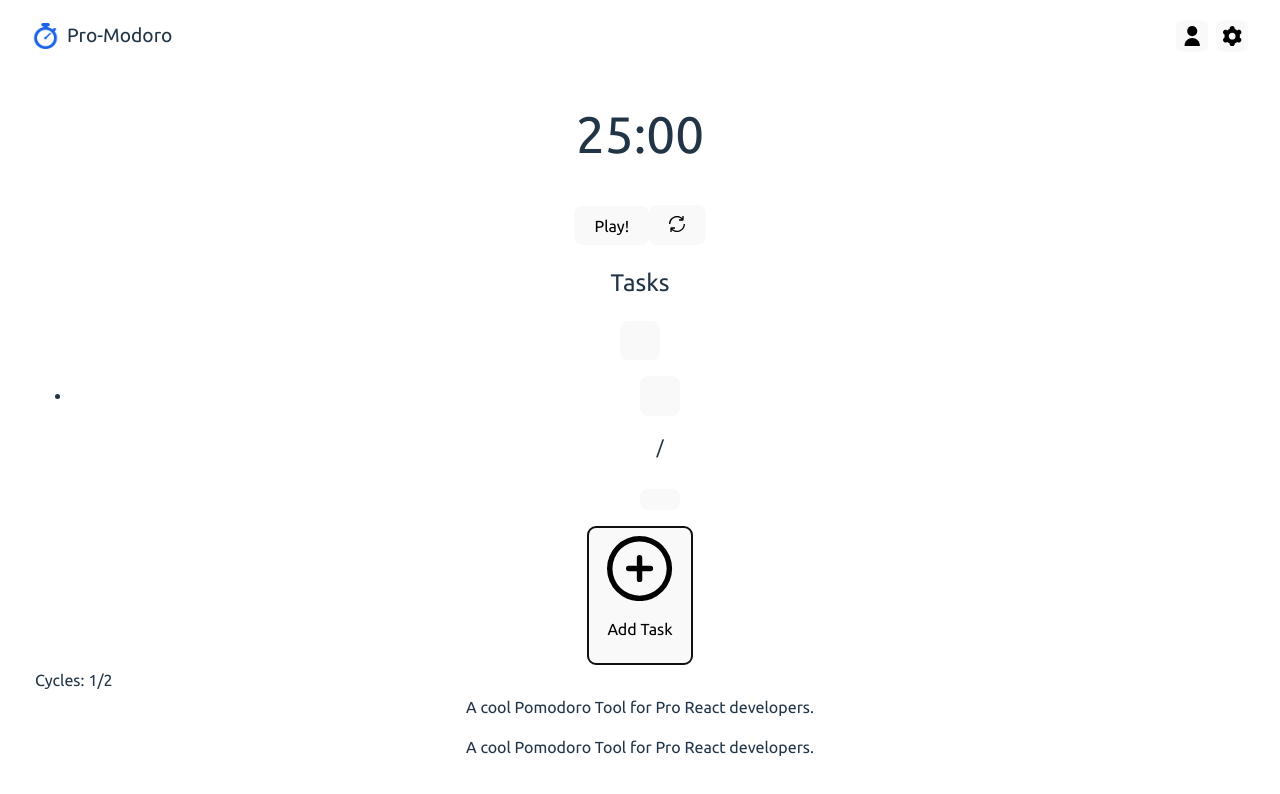
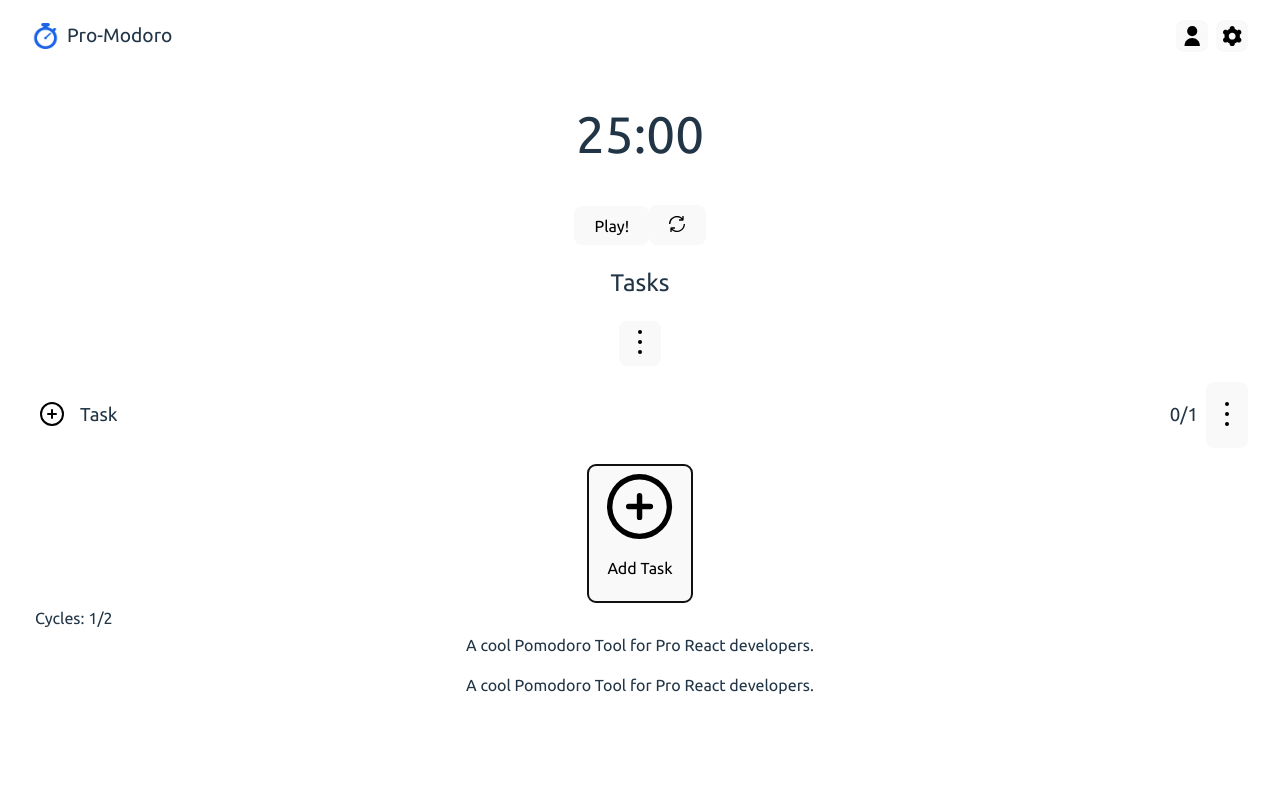
Before and after one commit to shgnplaatjies/Pro-modoro, a React (Vite) app in the folder Promodoro/: page / in a window 1280 px wide. Both pictures are taken after a click on the button "Add Task". Shown: the top 794 px of the page. Built offline with nearby package versions, Linux system fonts and the light colour scheme.

Commit message:
Adds AddTaskList logic

```diff
--- a/Promodoro/src/components/Task/Maximized/TaskMaximized.jsx
+++ b/Promodoro/src/components/Task/Maximized/TaskMaximized.jsx
@@ -7,32 +7,32 @@ import { TaskMinimizedPropTypes } from "../../../services/constants/PropTypeShap
  *
  * @param {object} props Custom component properties
  * @param {string} props.title Task title for display
- * @param {number} props.actualCycles Actual cycles for display
- * @param {number} props.estimatedCycles  Estimated cycles for display
+ * @param {number} props.cyclesElapsed Actual cycles for display
+ * @param {number} props.cyclesEstimated  Estimated cycles for display
  * @param {string} props.note Task note for display
- * @param {boolean} props.newTask Hides delete button and actual estimate
+ * @param {boolean} props.isNew Hides delete button and actual estimate
  *
  * @returns {JSX.Element} Minimized Task
  */
 function TaskMaximized({
+  cyclesElapsed,
+  cyclesEstimated,
   title,
-  actualCycles,
-  estimatedCycles = 1,
-  note,
-  newTask,
+  noteText,
+  isNew,
 }) {
-  const [cycleEstimation, setCycleEstimation] = useState(estimatedCycles);
-  const maxEstimation = 0; // TODO: Store in context hook
+  const [cycleEstimation, setCycleEstimation] = useState(cyclesEstimated);
+  const maxEstimation = 10; // TODO: Store in context hook
 
-  const decrementEstimatedCycles =
+  const decrementCyclesEstimated =
     cycleEstimation > 0
       ? () => setCycleEstimation((prev) => prev - 1)
-      : () => {};
+      : undefined;
 
-  const incrementEstimatedCycles =
+  const incrementCyclesEstimated =
     cycleEstimation > maxEstimation
       ? () => setCycleEstimation((prev) => prev + 1)
-      : () => {};
+      : undefined;
 
   const taskEstimationFormVars = {
     formTitle: "taskEstimationForm",
@@ -43,16 +43,12 @@ function TaskMaximized({
   return (
     <article className="maximized-task-widget">
       <form name={taskEstimationFormVars.formTitle}>
-        <input
-          type="text"
-          className="task-title"
-          placeholder="What are you working on?"
-        ></input>
-        <h4>{!newTask && "Actual /"} Estimated Cycles</h4>
+        <input type="text" className="task-title" placeholder={title}></input>
+        <h4>{!isNew && "Actual /"} Estimated Cycles</h4>
         <div className="pomodoro-progress-section">
-          {!newTask && (
+          {!isNew && (
             <>
-              <input type="number" placeholder={actualCycles}></input>
+              <input type="number" placeholder={cyclesElapsed}></input>
               <p>/</p>
             </>
           )}
@@ -64,14 +60,14 @@ function TaskMaximized({
           <button
             type="button"
             className="up"
-            onClick={incrementEstimatedCycles}
+            onClick={incrementCyclesEstimated}
           >
             <ChevronIcon direction={"up"} />
           </button>
           <button
             type="button"
             className="down"
-            onClick={decrementEstimatedCycles}
+            onClick={decrementCyclesEstimated}
           >
             <ChevronIcon direction={"down"} />
           </button>
@@ -79,12 +75,12 @@ function TaskMaximized({
         <textarea
           rows={3}
           className="task-note"
-          placeholder={note}
+          placeholder={noteText}
           name={taskEstimationFormVars.taskNoteInput}
           form={taskEstimationFormVars.formTitle}
         ></textarea>
         <div className="task-actions">
-          {!newTask && <button type="button" className="delete"></button>}
+          {!isNew && <button type="button" className="delete"></button>}
           <span className="secondary-buttons">
             <button type="button" className="discard-changes"></button>
             <button
--- /dev/null
+++ b/Promodoro/src/components/Task/Minimized/TaskMinimized.css
@@ -0,0 +1,48 @@
+.minimized-task-widget {
+  display: flex;
+  flex-direction: column;
+  border-radius: 0.5rem;
+}
+
+.minimized-task-widget .main-task-content {
+  width: 100%;
+  display: flex;
+  flex-direction: row;
+  justify-content: space-between;
+}
+
+.minimized-task-widget .main-task-content > div {
+  display: flex;
+  flex-direction: row;
+  gap: 0.5rem;
+  line-height: unset;
+}
+
+.minimized-task-widget .main-task-content:nth-child(:last-child) {
+  justify-self: flex-end;
+}
+
+.minimized-task-widget button.completion-button {
+  background-color: unset;
+  padding-inline: 0.5rem;
+  border: none;
+}
+
+.minimized-task-widget svg {
+  height: 1.5rem;
+}
+
+.minimized-task-widget button.settings {
+  padding: 0.5rem;
+}
+
+.minimized-task-widget .notes-section p {
+  margin: auto;
+}
+
+.minimized-task-widget .task-title {
+}
+
+.minimized-task-widget .line-through {
+  text-decoration: line-through;
+}
--- a/Promodoro/src/components/Task/Minimized/TaskMinimized.jsx
+++ b/Promodoro/src/components/Task/Minimized/TaskMinimized.jsx
@@ -1,52 +1,71 @@
+import { useState } from "react";
 import PlusIcon from "../../../assets/componentized/PlusIcon/PlusIcon.jsx";
 import CheckIcon from "../../../assets/componentized/CheckIcon/CheckIcon.jsx";
 import { TaskMinimizedPropTypes } from "../../../services/constants/PropTypeShapes.js";
-import { useState } from "react";
+import "./TaskMinimized.css";
+import VerticalDotsIcon from "../../../assets/componentized/VerticalDotsIcon/VerticalDotsIcon.jsx";
+import { useUpdateTaskListContext } from "../../../services/hooks/useTaskListContext.js";
 
 /**
  * Renders the minimized view of a Task
  *
  * @param {object} props properties
- * @param {boolean} props.isComplete Marks task as complete for display
+ * @param {boolean} props.complete Marks task as complete for display
  * @param {string} props.title Task title for display
- * @param {number} props.actualCycles Actual cycles for display
- * @param {number} props.estimatedCycles  Estimated cycles for display
- * @param {string} props.note Task note for display
+ * @param {number} props.cyclesElapsed Actual cycles for display
+ * @param {number} props.cyclesEstimated  Estimated cycles for display
+ * @param {string} props.noteText Task note for display
+ * @param {any} props.other Other task data
  *
  * @returns {JSX.Element} Minimized Task
  */
 function TaskMinimized({
-  isComplete,
+  complete,
+  cyclesElapsed,
+  cyclesEstimated,
   title,
-  actualCycles,
-  estimatedCycles,
-  note,
+  noteText,
+  ...other
 }) {
-  const [completion, setCompletion] = useState(isComplete);
+  const updateTask = useUpdateTaskListContext();
 
   const toggleComplete = () => {
-    // TODO: Change state of the tasks list context too
-    setCompletion((prev) => !prev);
+    updateTask({
+      complete: !complete,
+      cyclesElapsed,
+      cyclesEstimated,
+      title,
+      noteText,
+      ...other,
+    });
   };
 
   return (
     <article className="minimized-task-widget">
-      <section>
+      <section className="main-task-content">
+        <div>
           <button
             type="button"
             className="completion-button"
             onClick={toggleComplete}
           >
-          {completion ? <CheckIcon /> : <PlusIcon />}
+            {complete ? <CheckIcon /> : <PlusIcon />}
           </button>
-        <h3 className="title">{title}</h3>
+          <h3 className={`task-title ${complete ? "line-through" : ""}`}>
+            {title}
+          </h3>
+        </div>
+        <div>
           <h3 className="pomodoro-progress">
-          {actualCycles}/{estimatedCycles}
+            {cyclesElapsed}/{cyclesEstimated}
           </h3>
-        <button type="button" className="settings-button"></button>
+          <button type="button" className="settings">
+            <VerticalDotsIcon />
+          </button>
+        </div>
       </section>
       <aside className="notes-section">
-        <p>{note}</p>
+        <p>{noteText}</p>
       </aside>
     </article>
   );
--- a/Promodoro/src/components/Task/Task.jsx
+++ b/Promodoro/src/components/Task/Task.jsx
@@ -11,21 +11,17 @@ import {
  *
  * @param {object} props Properties
  * @param {boolean} props.expanded Whether to render maximized or minimized view
- * @param {{boolean}} props.taskData Whether to render maximized or minimized view
+ * @param {{boolean}} props.other Other Task props
  * @returns
  */
 
-function Task({ expanded, taskData }) {
-  return expanded ? (
-    <TaskMaximized {...taskData} />
-  ) : (
-    <TaskMinimized {...taskData} />
-  );
+function Task({ expanded, ...other }) {
+  return expanded ? <TaskMaximized {...other} /> : <TaskMinimized {...other} />;
 }
 
 Task.propTypes = {
   expanded: PropTypes.bool,
-  taskData: PropTypes.oneOf([TaskMaximizedPropTypes, TaskMinimizedPropTypes]),
+  other: PropTypes.oneOf([TaskMaximizedPropTypes, TaskMinimizedPropTypes]),
 };
 
 export default Task;
--- /dev/null
+++ b/Promodoro/src/components/TasksList/TaskList.css
@@ -0,0 +1,12 @@
+.tasks-list-widget ul {
+  list-style: none;
+  padding-inline: 0;
+}
+
+.tasks-list-widget .pomodoro-tasks-settings svg {
+  height: 1.5rem;
+}
+
+.tasks-list-widget button.pomodoro-tasks-settings {
+  padding: 0.5rem;
+}
--- a/Promodoro/src/components/TasksList/TaskList.jsx
+++ b/Promodoro/src/components/TasksList/TaskList.jsx
@@ -1,7 +1,8 @@
-import AddTaskButton from "./AddTaskButton/AddTaskButton";
-import Task from "../Task/Task";
-import VerticalDotsIcon from "../../assets/componentized/VerticalDotsIcon/VerticalDotsIcon";
-import { useAvailableTaskList } from "../../services/hooks/useTaskListContext";
+import AddTaskButton from "./AddTaskButton/AddTaskButton.jsx";
+import Task from "../Task/Task.jsx";
+import VerticalDotsIcon from "../../assets/componentized/VerticalDotsIcon/VerticalDotsIcon.jsx";
+import { useAvailableTaskList } from "../../services/hooks/useTaskListContext.js";
+import "./TaskList.css";
 
 /**
  * Renders the various Pomodoro app modes
@@ -12,18 +13,11 @@ import { useAvailableTaskList } from "../../services/hooks/useTaskListContext";
 function TasksList() {
   const taskListData = useAvailableTaskList();
 
-  const openPomodoroSettings = () => {
-    // TODO: Implement settings post-MVP
-  };
-
   return (
     <div className="tasks-list-widget">
       <div className="pomodoro-tasks-header">
         <h2>Tasks</h2>
-        <button
-          className="pomodoro-tasks-settings"
-          onClick={openPomodoroSettings}
-        >
+        <button className="pomodoro-tasks-settings">
           <VerticalDotsIcon />
         </button>
       </div>
--- a/Promodoro/src/services/context_providers/TaskListContextProvider.jsx
+++ b/Promodoro/src/services/context_providers/TaskListContextProvider.jsx
@@ -75,7 +75,7 @@ function TaskListContextProvider({ children }) {
     [taskList]
   );
 
-  const updateTask = useCallback(({ changedProps }) => {
+  const updateTask = useCallback((changedProps) => {
     const { id } = changedProps;
     if (id !== typeof undefined)
       setTaskList((prev) =>
```
Also changed, not shown: Promodoro/src/services/constants/PropTypeShapes.js (+14 -8 lines). Lines whose indentation alone changed are shown as unchanged.
